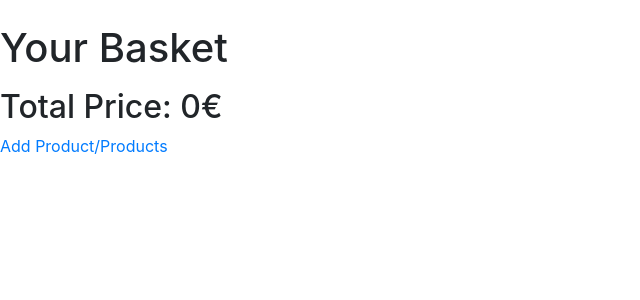
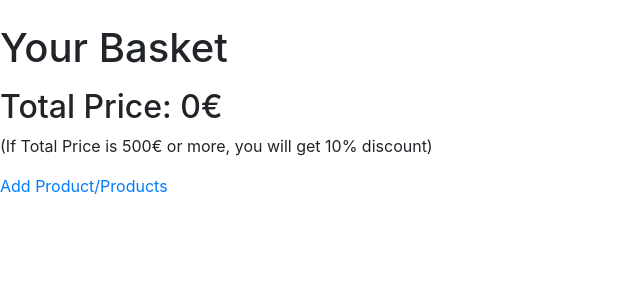
Before and after one commit to EmoPKFR/WWE-Flask-App, a Flask app: page /basket in a window 1280 px wide. Shown: the part 66-366 px from the top of the page, without its empty margins (0-640 px from the left). Run offline with Flask 3, Linux system fonts and the light colour scheme; a user stored in the database is signed in; tables that the repository leaves empty hold one stand-in row (values such as "Sample post"); some libraries are stand-ins or nearby versions.

Commit message:
10% discount for orders >= 500€ and Now the basket becomes empty when the User buys the products

```diff
--- a/website/templates/shop_info/basket.html
+++ b/website/templates/shop_info/basket.html
@@ -25,7 +25,14 @@
         </li>
         {% endfor %}
     </ul>
+
+    {%if total_amount >= 500%}
+    <h2>Total Price: {{ total_amount }}€ - 10% = {{ total_amount * 0.9 }}</h2>
+    <p>Your Total Price is 500€ or more so you will get 10% discount</p>
+    {%else%}
     <h2>Total Price: {{ total_amount }}€</h2>
+    <p>(If Total Price is 500€ or more, you will get 10% discount)</p>
+    {%endif%}
     <a href="/shop">Add Product/Products</a>
     {%if total_amount > 0%}
     <form method="POST">
--- a/website/views.py
+++ b/website/views.py
@@ -5,6 +5,8 @@ from .models import Order
 from . import db
 
 views = Blueprint("views", __name__)
+
+
 
 @views.route("/")
 @views.route("/home")
@@ -23,15 +25,15 @@ def champions():
 def shop():
     return render_template("shop_info/shop.html", user=current_user)
 
-
 @views.route("/t_shirts")
 def t_shirts():
     return render_template("shop_info/t_shirts.html", user=current_user)
 
-
 @views.route("/titles")
 def titles():
     return render_template("shop_info/titles.html", user=current_user)
+
+cart = {}
 
 @views.route("/title_info", methods=["GET", "POST"])
 def title_info():
@@ -102,7 +104,7 @@ def toy_info():
     return render_template("shop_info/toy_info.html", user=current_user, img=img, product_name=product_name, price=price)
 
 # Initialize an empty shopping cart (a dictionary)
-cart = {}
+
 
 @views.route("/product_info", methods=["GET", "POST"])
 def product_info():
@@ -140,6 +142,8 @@ def product_info():
 @views.route("/basket", methods=["GET", "POST"])
 @login_required
 def basket():
+    global cart  # Declare 'cart' as a global variable
+
     if not (current_user.card_number and current_user.expiry_date and current_user.cvv):
         flash("Please Add Payment Card before making a purchase.", category="warning")
         return redirect(url_for("auth.profile_page"))  # Redirect to the profile page to update payment info
@@ -180,12 +184,18 @@ def basket():
             for product_title, data in all_products.items():
                 total_product_price += data['product_price'] * data['quantity']
 
+            if total_product_price >= 500:
+                total_product_price *= 0.9
 
             new_order = Order(products=products_str , total_price=total_product_price, shipping_address=shipping_address,
                               email=current_user.email, username=current_user.username)
             db.session.add(new_order)
             db.session.commit()
             flash("Order is successfully purchased!", category="success")
+
+            # Clear the cart by reassigning it as an empty dictionary
+            cart = {}
+
             return redirect(url_for("views.home"))
 
     for product_title, details in cart.items():
```
Also changed, not shown: instance/database.db.
